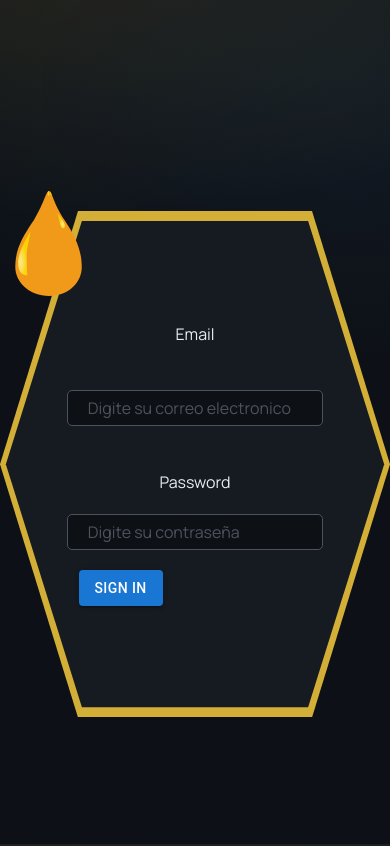
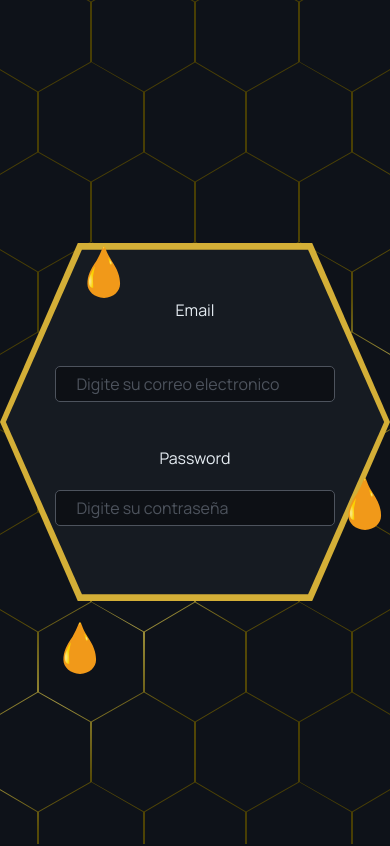
Before and after one commit to johanP051/honeymetrics-v2-frontend-universidad, a React (Vite) app: page /Login in a window 390 px wide. Shown: the top 846 px of the page. Built offline with nearby package versions, Linux system fonts and the light colour scheme.

Commit message:
feat(login): Finished UI

```diff
--- a/src/pages/Login/login.jsx
+++ b/src/pages/Login/login.jsx
@@ -1,13 +1,20 @@
-import Button from '@mui/material/Button';
-import Container from '@mui/material/Container';
+
+import Container from "@mui/material/Container";
 import styles from"./login.module.css"
 import animation from "../../assets/animations/GotaMiel.svg"
 
 export default function Login() {
     return(
+        <div className={styles.body}>
             <Container className={styles.ContenedorLogin} maxWidth="sm">
                 <Container className={styles.contenidoPanal}>
                     <div className={styles.gotaMiel}>
+                        <object data={animation} type="image/svg+xml" aria-label="Gota de Miel" />
+                    </div>
+                    <div className={styles.gotaMielDerecha}>
+                        <object data={animation} type="image/svg+xml" aria-label="Gota de Miel" />
+                    </div>
+                    <div className={styles.gotaMielIzquierda}>
                         <object data={animation} type="image/svg+xml" aria-label="Gota de Miel" />
                     </div>
                     <form>
@@ -15,9 +22,9 @@ export default function Login() {
                         <input className={styles.inputs} placeholder="Digite su correo electronico" type='email'></input> <br/>
                         <label className={styles.labels}> Password</label>
                         <input className={styles.inputs} placeholder="Digite su contraseña" type='password'></input>
-                    <Button variant="contained">Sign in</Button>
                     </form>
                 </Container>
             </Container>
+        </div>
     )
 }
--- a/src/pages/Login/login.module.css
+++ b/src/pages/Login/login.module.css
@@ -1,4 +1,46 @@
+.body{
+    min-height: 100vh;
+    height: 100vh;
+    width: 100%;
+    position: relative;
+    overflow: hidden;
+    display: flex;
+    align-items: center;
+    justify-content: center;
+    background-color: rgb(72, 62, 4);
+}
 
+.body::before{
+    content: "";
+    position: absolute;
+    inset: -100%;
+    z-index: 0;
+    pointer-events: none;
+    background: linear-gradient(
+        135deg,
+        transparent 42%,
+        rgba(255, 221, 58, 0.08) 47%,
+        rgba(255, 239, 125, 0.5) 50%,
+        rgba(255, 221, 58, 0.08) 53%,
+        transparent 58%
+    );
+    background-size: 100% 100%;
+    transform: translate(-20%, -20%);
+    animation: brilloDiagonal 5s linear infinite;
+    will-change: transform;
+}
+
+.body::after{
+    content: "";
+    position: absolute;
+    inset: 0;
+    z-index: 1;
+    pointer-events: none;
+    background-image: url("../../assets/Hexagonos.svg");
+    background-size: 208px 180px;
+    background-position: center;
+    background-repeat: repeat;
+}
 
 .ContenedorLogin{ /*Configuracion de contenedor del fomulario*/
     background-color: transparent;
@@ -6,6 +48,7 @@
     display: flex;
     justify-content: center;
     align-items: center;
+    z-index: 2;
     margin: 25vh auto 0 auto;
     width: 60vh;
     height: 60vh;
@@ -43,20 +86,38 @@
 }
 
 
-.gotaMiel{
+.gotaMiel,
+.gotaMielDerecha,
+.gotaMielIzquierda{
     position: absolute;
-    inset: 0;
-    display: flex;
-    justify-content: center;
-    align-items: center;
+    width: 30%;
+    height: 128%;
+    overflow: visible;
     pointer-events: none;
 }
 
-.gotaMiel object{
+.gotaMiel{
+    top: -4%;
+    left: 11%;
+}
+
+.gotaMielDerecha{
+    right: -10%;
+    bottom: -85%;
+}
+
+.gotaMielIzquierda{
+    left: -2%;
+    bottom: -109%;
+}
+
+.gotaMiel object,
+.gotaMielDerecha object,
+.gotaMielIzquierda object{
     display: block;
-    width: 300px;
-    height: 700px;
-    transform: translate(-50%, 8%);
+    width: 100%;
+    height: 100%;
+    overflow: visible;
     pointer-events: none;
 }
 
@@ -96,3 +157,57 @@
     text-align: center;
 
 }
+
+@keyframes brilloDiagonal{
+    0%{
+        transform: translate(-20%, -20%);
+    }
+    100%{
+        transform: translate(20%, 20%);
+    }
+}
+
+@media (max-width: 600px){
+    .ContenedorLogin{
+        width: min(60vh, 92vw);
+        height: min(60vh, 92vw);
+        margin: 0 auto;
+    }
+
+    .contenidoPanal{
+        width: 98%;
+        height: 98%;
+    }
+
+    .gotaMiel,
+    .gotaMielDerecha,
+    .gotaMielIzquierda{
+        top: -10%;
+        width: 22%;
+        height: 112%;
+    }
+
+    .gotaMiel{
+        left: 15%;
+    }
+
+    .gotaMielDerecha{
+        top: auto;
+        right: -4%;
+        bottom: -68%;
+    }
+
+    .gotaMielIzquierda{
+        top: auto;
+        left: 9%;
+        bottom: -109%;
+    }
+
+    .contenidoPanal form{
+        width: min(78%, 360px);
+    }
+
+    .inputs{
+        width: 100%;
+    }
+}
--- a/src/pages/ProtectedRoute.jsx
+++ b/src/pages/ProtectedRoute.jsx
@@ -3,6 +3,6 @@ import { useState } from "react";
 
 
 export default function ProtectedRoute() {
-    const [isAuth, setIsAuth] = useState(false);
+    const [isAuth, setIsAuth] = useState(true);
     return isAuth ? <Outlet /> : <Navigate to="/login" />;
 }
```
Also changed, not shown: src/assets/Hexagonos.svg (added). Lines whose indentation alone changed are shown as unchanged.
